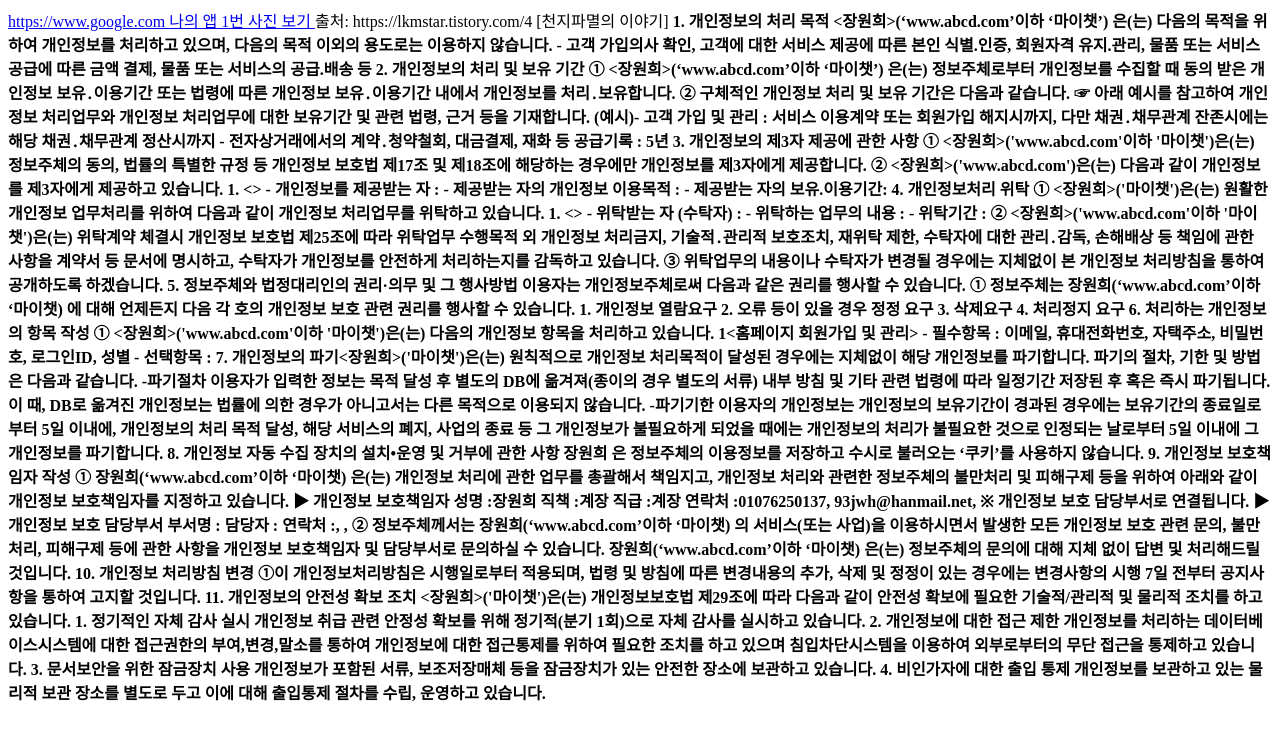
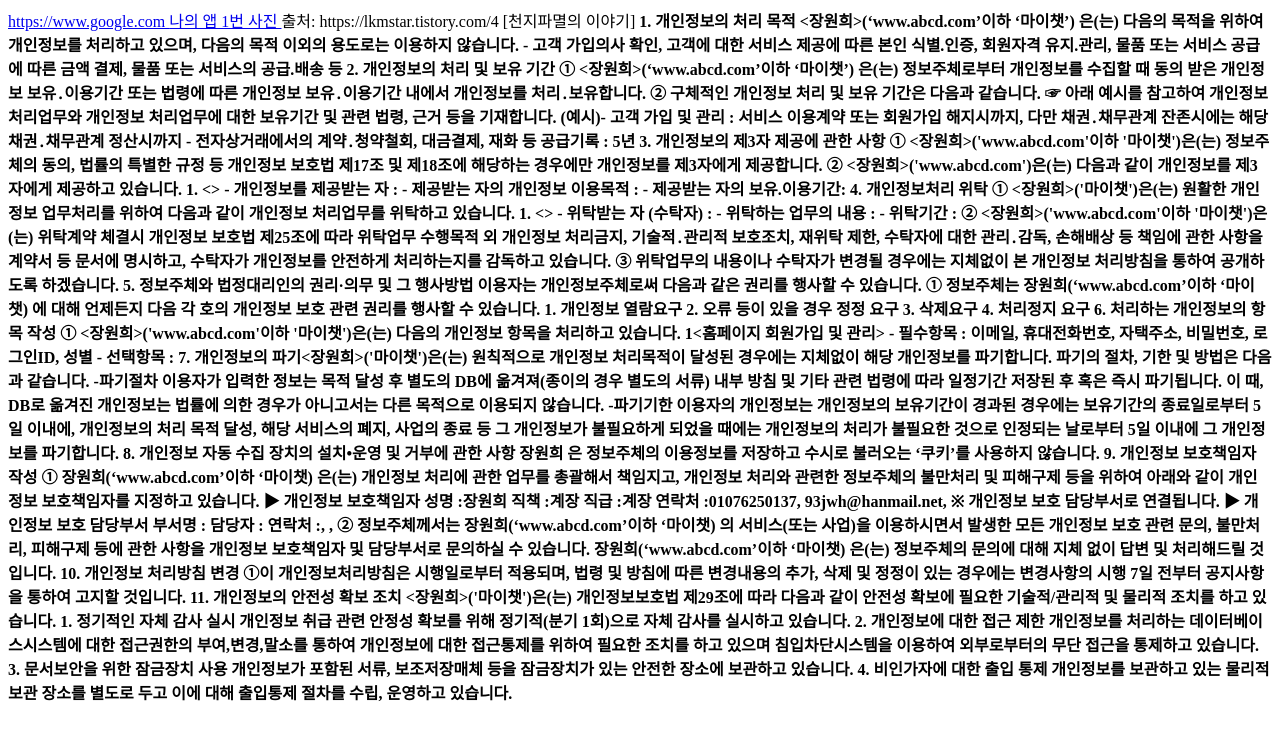
Before and after one commit to WONHEEJANG/web1, a plain HTML site: page index.html in a window 1280 px wide. Drawn offline with Linux system fonts and the light colour scheme.

Commit message:
Update index.html

```diff
--- a/index.html
+++ b/index.html
@@ -19,7 +19,7 @@
 <body>
 <a href="https://www.google.com"> https://www.google.com </a>
 
-<a href="ollybank://main?amount=1"> 나의 앱 1번 사진 보기 </a>
+<a href="ollybank://main?amount=1"> 나의 앱 1번 사진 </a>
 
 출처: https://lkmstar.tistory.com/4 [천지파멸의 이야기]
   <strong>1. 개인정보의 처리 목적 <장원희>(‘www.abcd.com’이하 ‘마이챗’) 은(는) 다음의 목적을 위하여 개인정보를 처리하고 있으며, 다음의 목적 이외의 용도로는 이용하지 않습니다.
```
